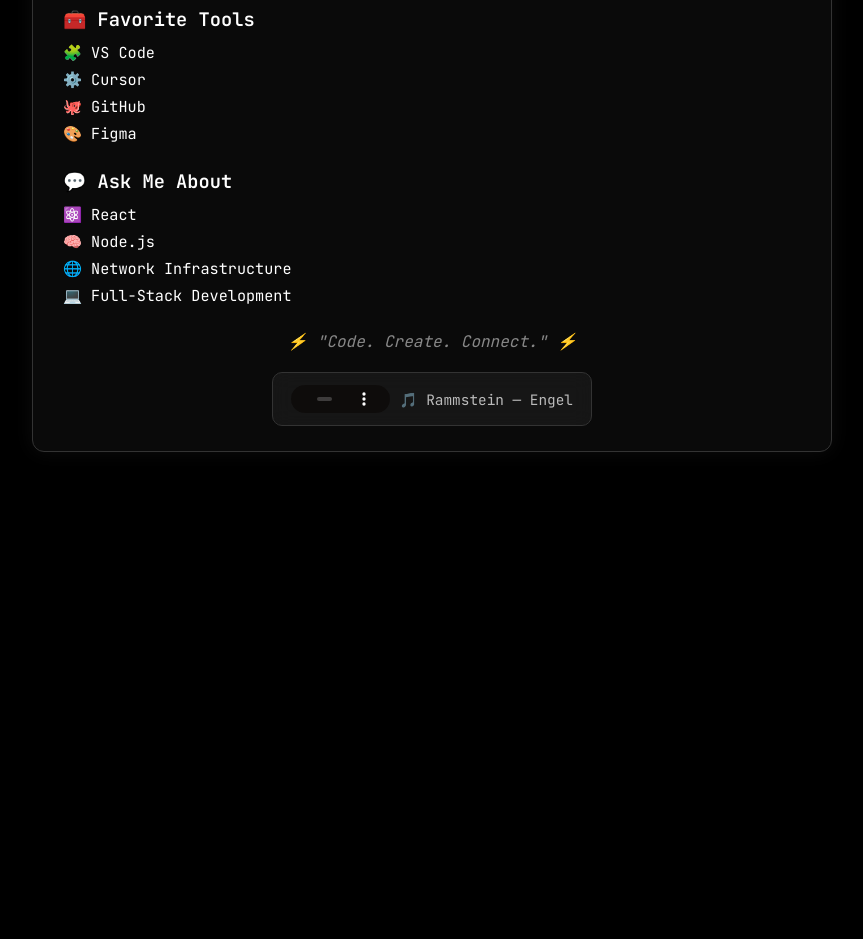
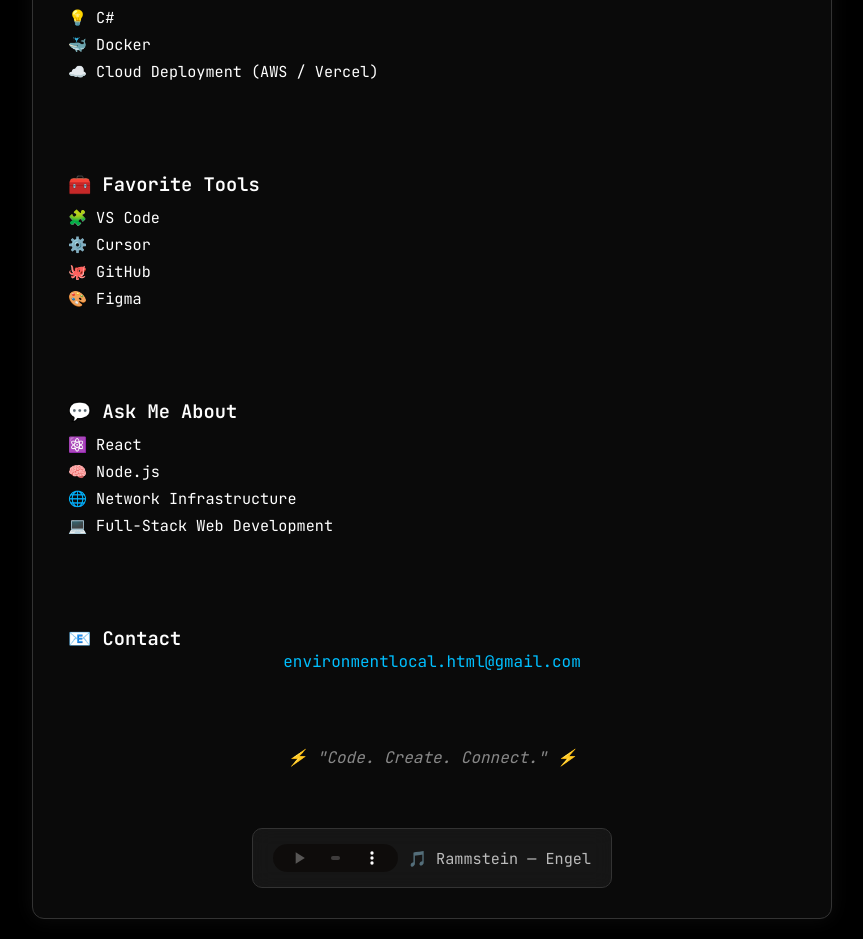
Before and after one commit to wortex213433/wortex213433.github.io, a plain HTML site: page index.html in a window 1280 px wide. Shown: the part 533-1472 px from the top of the page, without its empty margins (208-1071 px from the left). Before the commit the page ends 1005 px from the top, so only its background shows below. Drawn offline with Linux system fonts and the light colour scheme.

Commit message:
Update index.html

```diff
--- a/index.html
+++ b/index.html
@@ -1,8 +1,8 @@
 <!DOCTYPE html>
 <html lang="en">
 <head>
-  <meta charset="UTF-8" />
-  <meta name="viewport" content="width=device-width, initial-scale=1.0" />
+  <meta charset="UTF-8">
+  <meta name="viewport" content="width=device-width, initial-scale=1.0">
   <title>wortex213433</title>
   <link href="https://fonts.googleapis.com/css2?family=JetBrains+Mono:wght@400;600&display=swap" rel="stylesheet">
   <style>
@@ -47,13 +47,15 @@
     .green { background: #28c840; }
 
     .content {
-      padding: 25px 30px;
+      padding: 30px 35px;
+      display: flex;
+      flex-direction: column;
+      gap: 30px;
     }
 
     h1 {
       font-size: 2rem;
       text-align: center;
-      margin-bottom: 10px;
     }
 
     h1 span {
@@ -63,7 +65,7 @@
 
     p { color: #ccc; text-align: center; }
 
-    hr { border: none; border-top: 1px solid #222; margin: 30px 0; }
+    hr { border: none; border-top: 1px solid #222; margin: 20px 0; }
 
     ul { list-style: none; padding-left: 0; margin: 10px 0; }
     li { margin: 6px 0; font-size: 0.95rem; }
@@ -73,6 +75,9 @@
 
     .section { margin-bottom: 25px; }
 
+    /* extra spacing for readability */
+    .section + .section { margin-top: 25px; }
+
     .quote { text-align: center; font-style: italic; color: #888; margin-top: 20px; }
 
     /* Audio player style */
@@ -80,41 +85,47 @@
       background: rgba(255,255,255,0.05);
       border: 1px solid #333;
       border-radius: 10px;
-      padding: 12px 18px;
+      padding: 15px 20px;
       display: flex;
       align-items: center;
       justify-content: space-between;
-      margin: 20px auto 0 auto;
-      max-width: 320px;
+      margin: 30px auto 0 auto;
+      max-width: 360px;
       backdrop-filter: blur(10px);
+      gap: 10px;
     }
 
     audio {
-      width: 160px;
+      width: 180px;
       height: 28px;
       cursor: pointer;
       filter: invert(1);
+      border-radius: 6px;
     }
 
-    .track-title { font-size: 0.9rem; color: #bbb; margin-left: 10px; white-space: nowrap; }
+    .track-title { font-size: 0.95rem; color: #bbb; white-space: nowrap; }
 
     @media (max-width: 600px) {
-      .content { padding: 20px; }
+      .content { padding: 20px; gap: 20px; }
       h1 { font-size: 1.5rem; }
-      .music-window { flex-direction: column; gap: 10px; width: 90%; }
+      .music-window { flex-direction: column; width: 90%; gap: 10px; align-items: flex-start; }
     }
   </style>
 </head>
 <body>
+
   <div class="window">
     <div class="window-header">
       <div class="button red"></div>
       <div class="button yellow"></div>
       <div class="button green"></div>
     </div>
+
     <div class="content">
-      <h1><span>wortex213433</span></h1>
-      <p>💻 Full-Stack Web Developer | CCNA Certified</p>
+      <div>
+        <h1><span>wortex213433</span></h1>
+        <p>💻 Full-Stack Web Developer | CCNA Certified</p>
+      </div>
 
       <hr>
 
@@ -154,8 +165,13 @@
           <li>⚛️ React</li>
           <li>🧠 Node.js</li>
           <li>🌐 Network Infrastructure</li>
-          <li>💻 Full-Stack Development</li>
+          <li>💻 Full-Stack Web Development</li>
         </ul>
+      </div>
+
+      <div class="section">
+        <h3>📧 Contact</h3>
+        <p><a href="mailto:environmentlocal.html@gmail.com">environmentlocal.html@gmail.com</a></p>
       </div>
 
       <div class="quote">⚡ "Code. Create. Connect." ⚡</div>
@@ -169,5 +185,6 @@
       </div>
     </div>
   </div>
+
 </body>
 </html>
```
